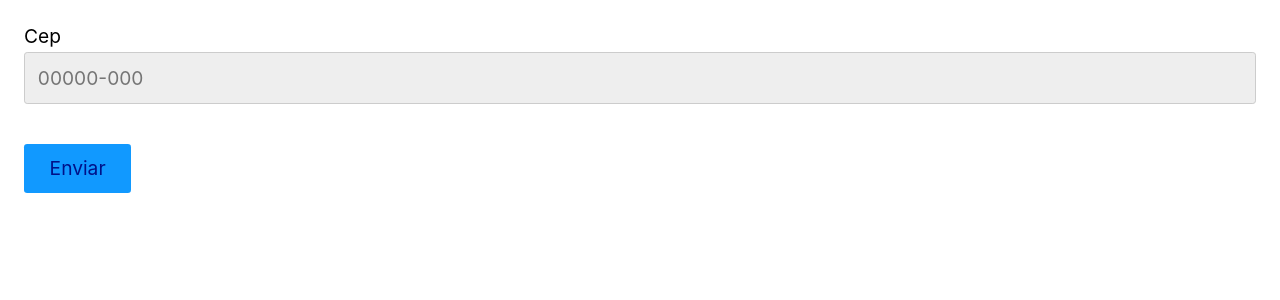
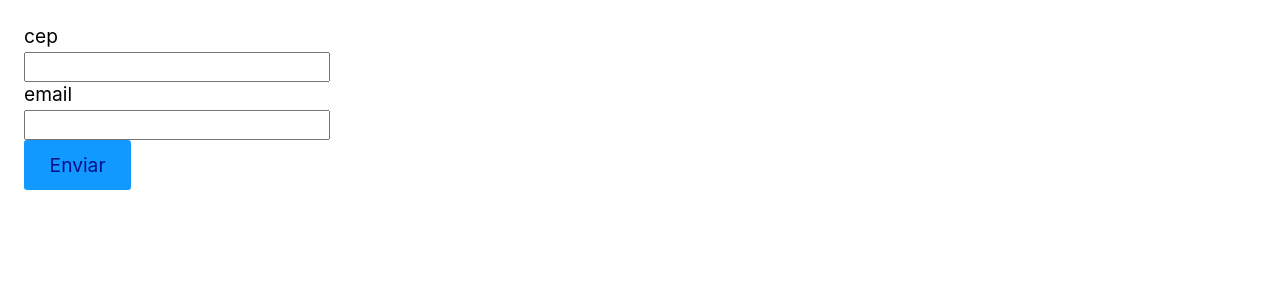
Before and after one commit to ArthurDetomi/React-Origamid, a React (Create React App) app in the folder modulo04-form/form/: page / in a window 1280 px wide. Shown: the top 300 px of the page. Built offline with nearby package versions, Linux system fonts and the light colour scheme.

Commit message:
Aula UseForm

```diff
--- a/modulo04-form/form/src/App.js
+++ b/modulo04-form/form/src/App.js
@@ -1,9 +1,10 @@
+import AppFormDois from "./components/inputComponente/UseForm/AppFormDois";
 import Validacao from "./components/inputComponente/Validacao";
 
 function App() {
   return (
     <div>
-      <Validacao />
+      <AppFormDois />
     </div>
   );
 }
--- a/modulo04-form/form/src/components/inputComponente/Input.jsx
+++ b/modulo04-form/form/src/components/inputComponente/Input.jsx
@@ -1,10 +1,11 @@
 import React from "react";
 
-const Input = ({ id, label, ...props }) => {
+const Input = ({ id, label, error, ...props }) => {
   return (
     <>
       <label htmlFor={id}>{label}</label>
       <input id={id} name={id} {...props} />
+      {error && <p>{error}</p>}
     </>
   );
 };
--- /dev/null
+++ b/modulo04-form/form/src/components/inputComponente/UseForm/AppFormDois.jsx
@@ -0,0 +1,28 @@
+import React from "react";
+import UseForm from "./UseForm";
+import Input from "../Input";
+
+const AppFormDois = () => {
+  const cep = UseForm("cep");
+  const email = UseForm("email");
+
+  const handleSubmit = (e) => {
+    e.preventDefault();
+    if (email.validate() && cep.validate()) {
+      alert("Enviar");
+    } else {
+      alert("Não enviar");
+    }
+  };
+
+  return (
+    <form onSubmit={handleSubmit}>
+      <Input id="cep" label="cep" error={cep.error} {...cep} required />
+      <Input id="email" label="email" error={email.error} {...email} required />
+      <br />
+      <button>Enviar</button>
+    </form>
+  );
+};
+
+export default AppFormDois;
--- /dev/null
+++ b/modulo04-form/form/src/components/inputComponente/UseForm/UseForm.jsx
@@ -0,0 +1,49 @@
+import React from "react";
+
+const types = {
+  cep: {
+    regex: /^\d{5}?-\d{3}$/,
+    message: "Cep inválido",
+  },
+  email: {
+    regex:
+      /^(([^<>()[\]\\.,;:\s@"]+(\.[^<>()[\]\\.,;:\s@"]+)*)|(".+"))@((\[[0-9]{1,3}\.[0-9]{1,3}\.[0-9]{1,3}\.[0-9]{1,3}\])|(([a-zA-Z\-0-9]+\.)+[a-zA-Z]{2,}))$/,
+    message: "Email inválido",
+  },
+};
+
+const UseForm = (type) => {
+  const [value, setValue] = React.useState("");
+  const [error, setError] = React.useState(null);
+
+  function validate(value) {
+    if (type === false) return true;
+    if (value.length === 0) {
+      setError("Preencha um valor");
+      return false;
+    } else if (types[type] && !types[type].regex.test(value)) {
+      setError("Preencha um valor válido!");
+      return false;
+    } else {
+      setError(null);
+      return true;
+    }
+  }
+
+  function onChange({ target }) {
+    if (error) validate(target.value);
+
+    setValue(target.value);
+  }
+
+  return {
+    value,
+    setValue,
+    error,
+    onChange,
+    onBlur: () => validate(value),
+    validate: () => validate(value),
+  };
+};
+
+export default UseForm;
```
